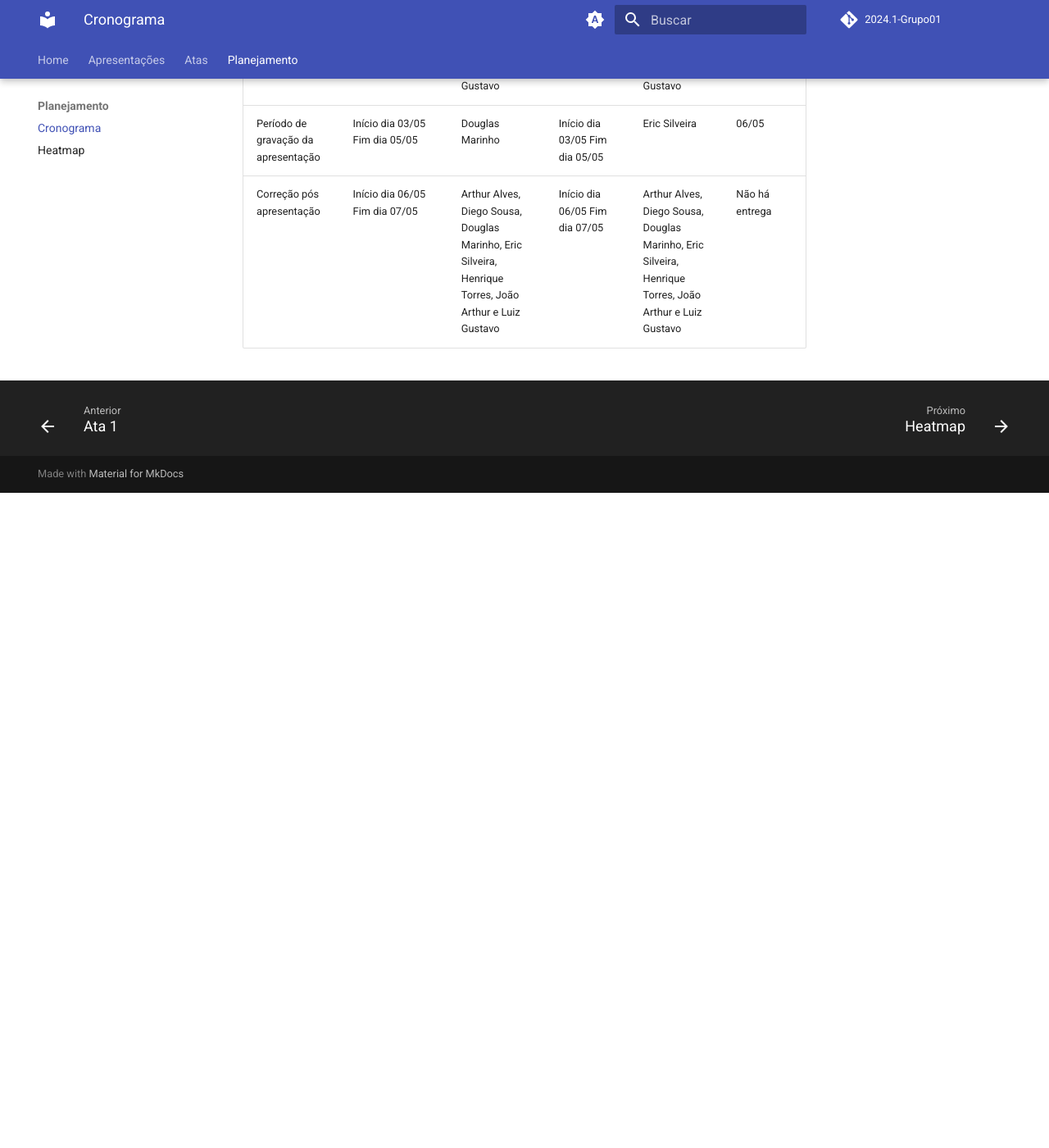
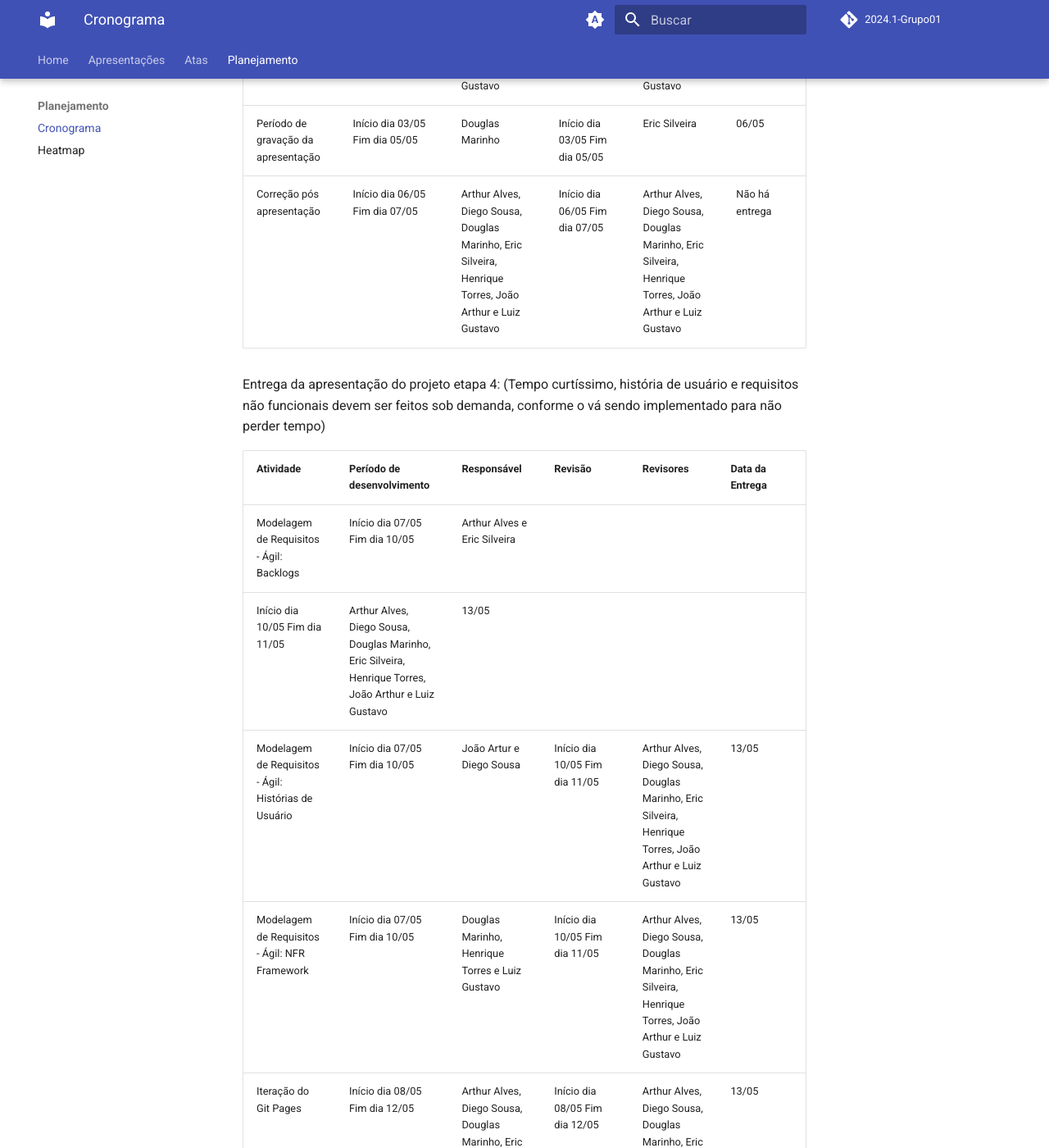
Before and after one commit to Requisitos-de-Software/2024.1-DiarioOficialdaUniao, an MkDocs documentation site: the page built from docs/planejamento/cronograma.md, in a window 1280 px wide and 1400 px high, scrolled down 4143 px. Shown: the whole window at 82% size. Built offline with MkDocs 1.6.1 and Material for MkDocs 9.7.7, drawn with Linux system fonts in a browser that asks for light colours; comment, search, counter and statistics services are not loaded; the version menu is left out; before the commit the page ends 4744 px from its top, so only the background shows below that; some of the changed text lies outside the part shown.

Commit message:
Atualização cronograma p4

```diff
--- a/docs/planejamento/cronograma.md
+++ b/docs/planejamento/cronograma.md
@@ -35,3 +35,16 @@ Entrega da apresentação do projeto etapa 3: (Essa entrega é perfeita para des
 |Iteração do Git Pages|Início dia 19/04 Fim dia 05/05|Arthur Alves, Diego Sousa, Douglas Marinho, Eric Silveira, Henrique Torres, João Arthur e Luiz Gustavo|Início dia 19/04 Fim dia 05/05|Arthur Alves, Diego Sousa, Douglas Marinho, Eric Silveira, Henrique Torres, João Arthur e Luiz Gustavo|06/05|
 |Período de gravação da apresentação|Início dia 03/05 Fim dia 05/05|Douglas Marinho|Início dia 03/05 Fim dia 05/05|Eric Silveira|06/05|
 |Correção pós apresentação|Início dia 06/05 Fim dia 07/05|Arthur Alves, Diego Sousa, Douglas Marinho, Eric Silveira, Henrique Torres, João Arthur e Luiz Gustavo|Início dia 06/05 Fim dia 07/05|Arthur Alves, Diego Sousa, Douglas Marinho, Eric Silveira, Henrique Torres, João Arthur e Luiz Gustavo|Não há entrega|
+
+
+Entrega da apresentação do projeto etapa 4: (Tempo curtíssimo, história de usuário e requisitos não funcionais devem ser feitos sob demanda, conforme o vá sendo implementado para não perder tempo)
+
+|Atividade|Período de desenvolvimento|Responsável|Revisão|Revisores|Data da Entrega|
+|----------|-------------------|---------|----------|-----------|------------|
+|Modelagem de Requisitos - Ágil: Backlogs|Início dia 07/05 Fim dia 10/05|Arthur Alves e Eric Silveira|
+Início dia 10/05 Fim dia 11/05|Arthur Alves, Diego Sousa, Douglas Marinho, Eric Silveira, Henrique Torres, João Arthur e Luiz Gustavo|13/05|
+Modelagem de Requisitos - Ágil: Histórias de Usuário|Início dia 07/05 Fim dia 10/05|João Artur e Diego Sousa|Início dia 10/05 Fim dia 11/05|Arthur Alves, Diego Sousa, Douglas Marinho, Eric Silveira, Henrique Torres, João Arthur e Luiz Gustavo|13/05|
+|Modelagem de Requisitos - Ágil: NFR Framework|Início dia 07/05 Fim dia 10/05|Douglas Marinho, Henrique Torres e Luiz Gustavo|Início dia 10/05 Fim dia 11/05|Arthur Alves, Diego Sousa, Douglas Marinho, Eric Silveira, Henrique Torres, João Arthur e Luiz Gustavo|13/05|
+|Iteração do Git Pages|Início dia 08/05 Fim dia 12/05|Arthur Alves, Diego Sousa, Douglas Marinho, Eric Silveira, Henrique Torres, João Arthur e Luiz Gustavo|Início dia 08/05 Fim dia 12/05|Arthur Alves, Diego Sousa, Douglas Marinho, Eric Silveira, Henrique Torres, João Arthur e Luiz Gustavo|13/05|
+|Período de gravação da apresentação|Início dia 10/05 Fim dia 12/05|Douglas Marinho|Início dia 10/05 Fim dia 12/05|Eric Silveira|13/05|
+|Correção pós apresentação|Início dia 13/05|Fim dia 14/05|Arthur Alves, Diego Sousa, Douglas Marinho, Eric Silveira, Henrique Torres, João Arthur e Luiz Gustavo| Início dia 13/05 Fim dia 14/05|Arthur Alves, Diego Sousa, Douglas Marinho, Eric Silveira, Henrique Torres, João Arthur e Luiz Gustavo|Não há entrega|
```
